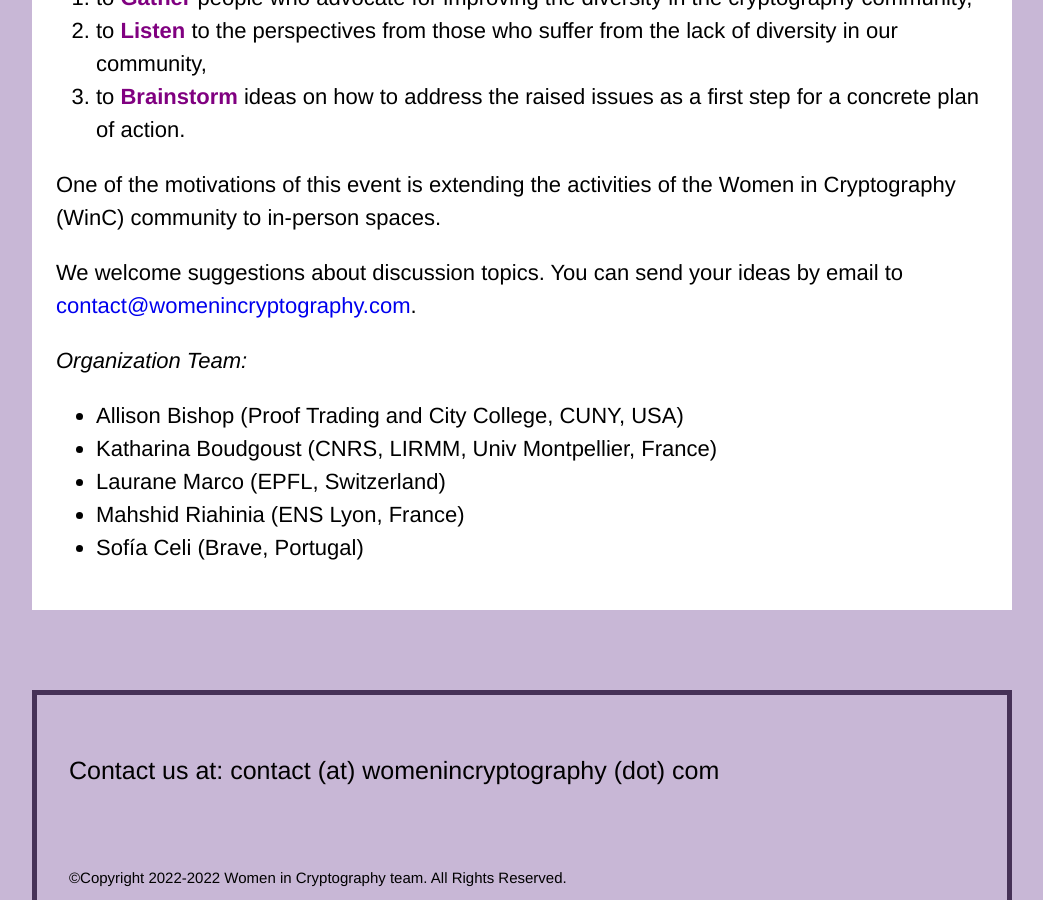
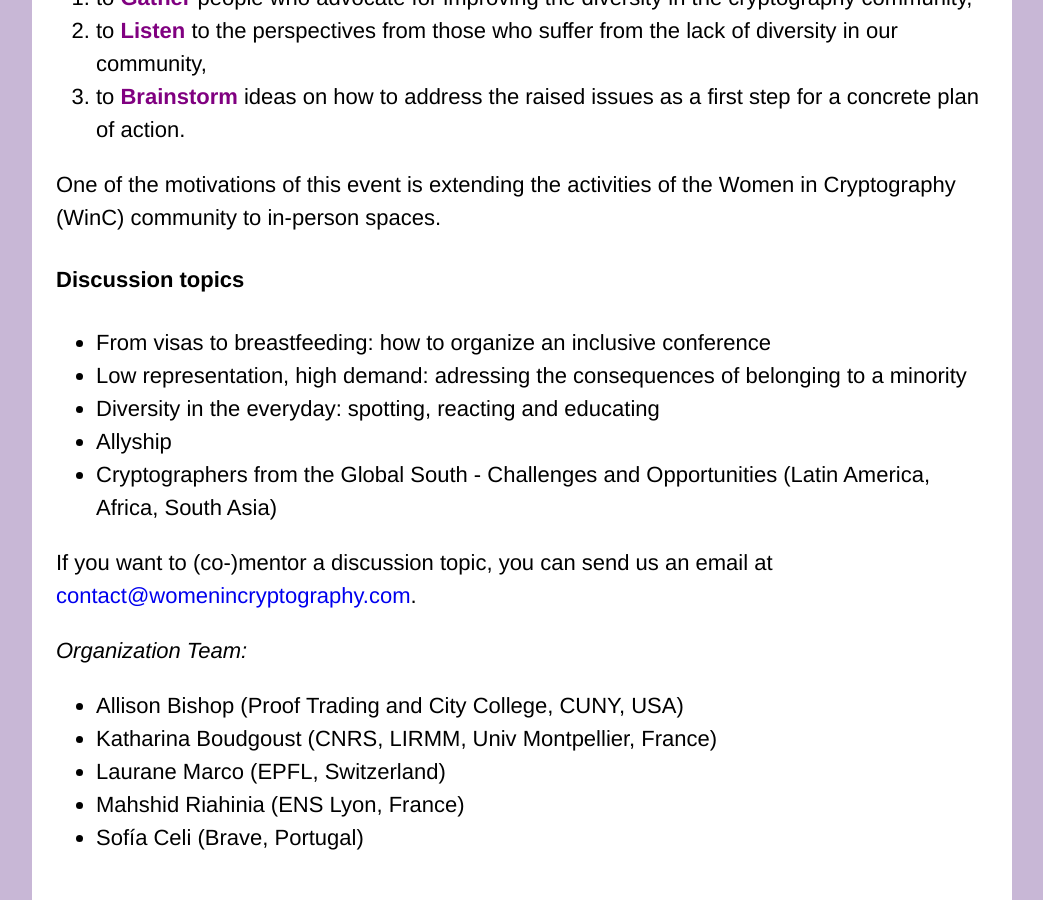
Before and after one commit to women-in-cryptography/women-in-cryptography-website, a Jekyll site: the page built from workshop.html, in a window 1280 px wide and 900 px high, scrolled down 1313 px. Shown: the whole window, without its empty margins (118-1161 px from the left). Built offline with Jekyll 4.4.1, drawn with Linux system fonts in a browser that asks for light colours.

Commit message:
Update workshop.html

```diff
--- a/workshop.html
+++ b/workshop.html
@@ -41,8 +41,16 @@
   <p>
     One of the motivations of this event is extending the activities of the Women in Cryptography (WinC) community to in-person spaces.
   </p>
+  <h4>Discussion topics</h4>
+  <ul>
+    <li>From visas to breastfeeding: how to organize an inclusive conference</li>
+    <li>Low representation, high demand: adressing the consequences of belonging to a minority</li>
+    <li>Diversity in the everyday: spotting, reacting and educating</li>
+    <li>Allyship</li>
+    <li>Cryptographers from the Global South - Challenges and Opportunities (Latin America, Africa, South Asia)</li>
+  </ul>
   <p>
-    We welcome suggestions about discussion topics. You can send your ideas by email to <a href="mailto:contact@womenincryptography.com">contact@womenincryptography.com</a>.
+    If you want to (co-)mentor a discussion topic, you can send us an email at <a href="mailto:contact@womenincryptography.com">contact@womenincryptography.com</a>.
   </p>
 
   <p><i>Organization Team:</i></p>
```
